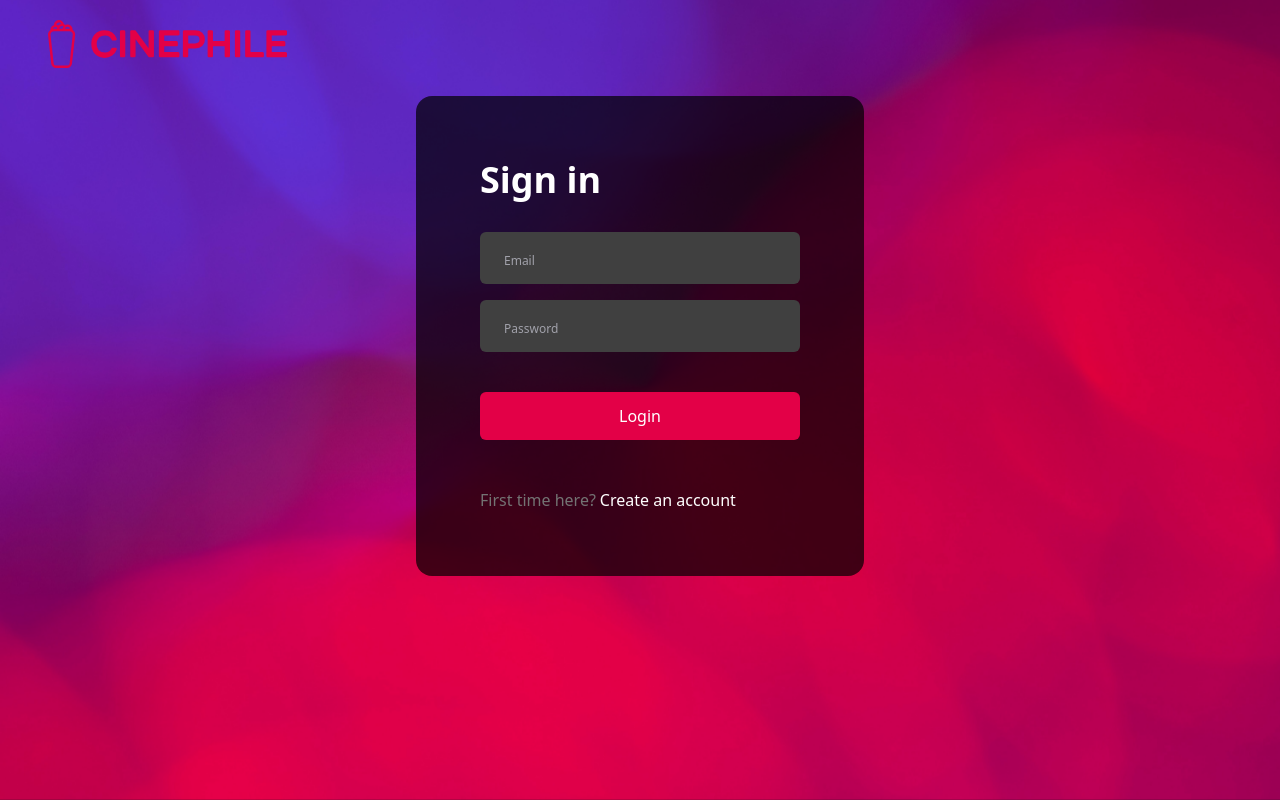
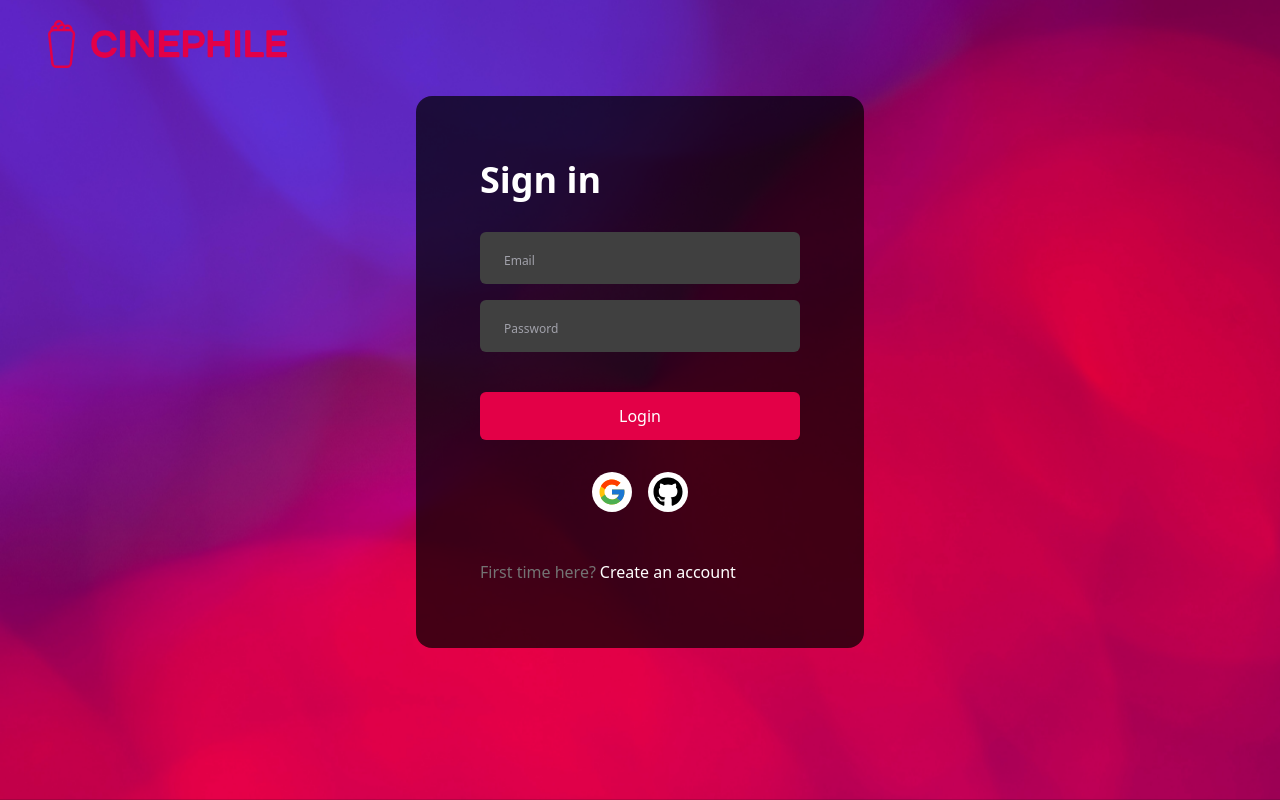
Before and after one commit to Borab2001/Cinephile, a Next.js app in the folder cinephile/: page /auth in a window 1280 px wide. Built offline with nearby package versions, Linux system fonts and the light colour scheme.

Commit message:
OAuths added and authentication finished

```diff
--- a/cinephile/package.json
+++ b/cinephile/package.json
@@ -9,6 +9,7 @@
     "lint": "next lint"
   },
   "dependencies": {
+    "@next-auth/prisma-adapter": "^1.0.6",
     "@prisma/client": "^4.13.0",
     "@types/node": "18.15.11",
     "@types/react": "18.0.37",
@@ -21,6 +22,7 @@
     "next-auth": "^4.22.1",
     "react": "18.2.0",
     "react-dom": "18.2.0",
+    "react-icons": "^4.8.0",
     "typescript": "5.0.4"
   },
   "devDependencies": {
--- a/cinephile/pages/api/auth/[...nextauth].ts
+++ b/cinephile/pages/api/auth/[...nextauth].ts
@@ -1,11 +1,24 @@
 import NextAuth from 'next-auth';
 import Credentials from 'next-auth/providers/credentials';
 import { compare } from 'bcrypt';
+
+import GithubProvider from 'next-auth/providers/github';
+import GoogleProvider from 'next-auth/providers/google';
+
+import { PrismaAdapter } from '@next-auth/prisma-adapter';
 
 import prismadb from '@/lib/prismadb';
 
 export default NextAuth({
     providers: [
+        GithubProvider({
+            clientId: process.env.GITHUB_ID || '',
+            clientSecret: process.env.GITHUB_SECRET || ''
+        }),
+        GoogleProvider({
+            clientId: process.env.GOOGLE_CLIENT_ID || '',
+            clientSecret: process.env.GOOGLE_CLIENT_SECRET || ''
+        }),
         Credentials({
             id: 'credentials',
             name: 'Credentials',
@@ -48,6 +61,7 @@
         signIn: '/auth',
     },
     debug: process.env.NODE_ENV === 'development',
+    adapter: PrismaAdapter(prismadb),
     session: {
         strategy: 'jwt',
     },
--- a/cinephile/pages/auth.tsx
+++ b/cinephile/pages/auth.tsx
@@ -3,6 +3,9 @@
 import Input from "../components/input";
 import { signIn } from 'next-auth/react';
 import { useRouter } from "next/router";
+
+import { FcGoogle } from 'react-icons/fc';
+import { FaGithub } from 'react-icons/fa';
 
 const Auth = () => {
     const router = useRouter();
@@ -64,6 +67,14 @@
                         <button onClick={variant === 'login' ? login : register} className="bg-red py-3 text-white rounded-md w-full mt-10 hover:bg-red-700 transition">
                             {variant === 'login' ? 'Login' : 'Sign Up' }
                         </button>
+                        <div className="flex flex-row items-center gap-4 mt-8 justify-center">
+                            <div onClick={() => signIn('google', { callbackUrl: '/' })} className="w-10 h-10 bg-white rounded-full flex items-center justify-center cursor-pointer hover:opacity-80 transition">
+                                <FcGoogle size={30} />
+                            </div>
+                            <div onClick={() => signIn('github', { callbackUrl: '/' })} className="w-10 h-10 bg-white rounded-full flex items-center justify-center cursor-pointer hover:opacity-80 transition">
+                                <FaGithub size={30} />
+                            </div>
+                        </div>
                         <p className="text-neutral-500 mt-12">
                             {variant === 'login' ? 'First time here?' : 'Already have an account?'}
                             <span onClick={toggleVariant} className="text-white ml-1 hover:underline cursor-pointer">
```
Also changed, not shown: 1 other file (tests, documents, lock files or other folders).
